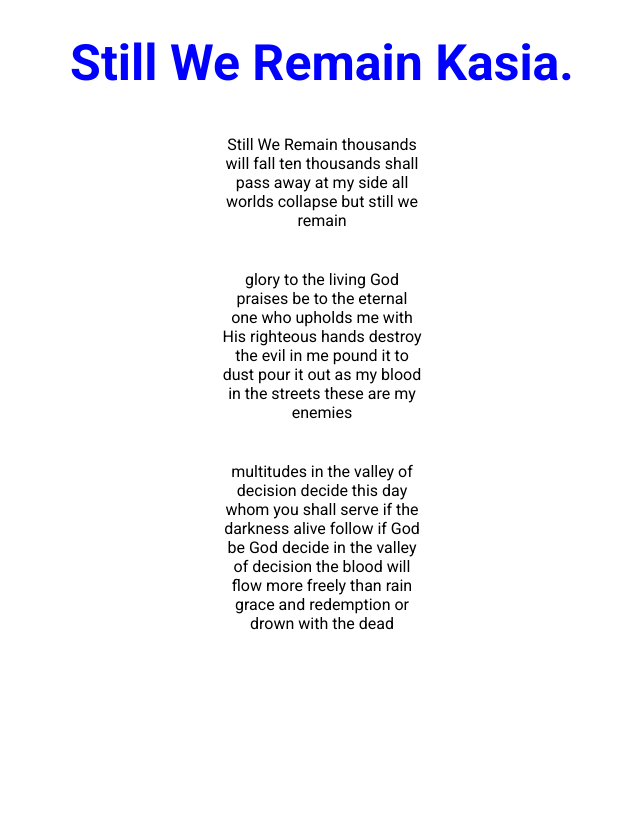
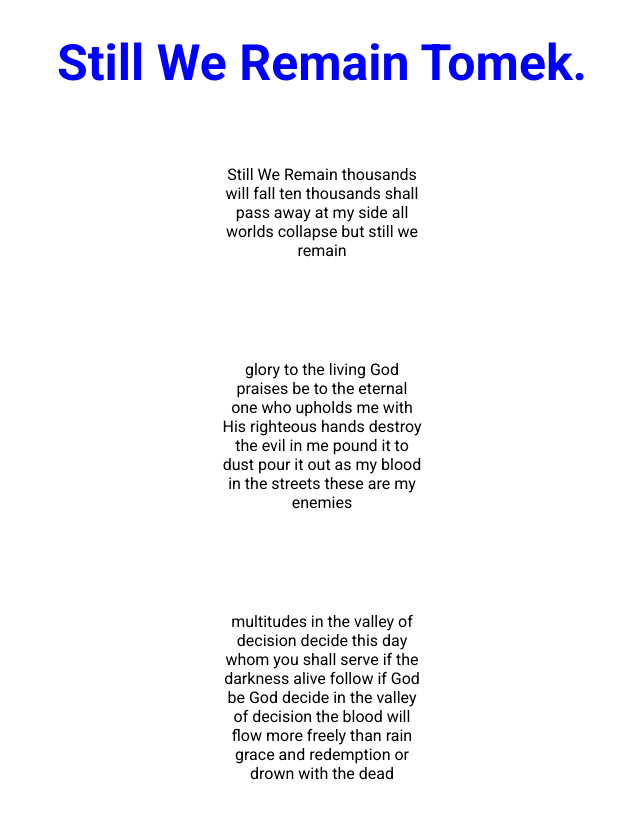
Before and after one commit to Tomm1slaw/learning-git-2, a plain HTML site: page index.html in a window 1280 px wide. Shown: the whole page, without its empty margins (318-958 px from the left). Before the commit the page ends 800 px from the top, so only its background shows below. Drawn offline with Linux system fonts and the light colour scheme.

Commit message:
Add changes2

```diff
--- a/index.html
+++ b/index.html
@@ -7,7 +7,7 @@
 	<link href="https://fonts.googleapis.com/css?family=Roboto:400,700" rel="stylesheet">
 </head>
 <body>
-	<h1 class="head">Still We Remain Kasia.</h1>
+	<h1 class="head">Still We Remain Tomek.</h1>
 		<p class="paragraph">Still We Remain
 		thousands will fall
 		ten thousands shall pass away at my side
--- a/style.css
+++ b/style.css
@@ -14,6 +14,6 @@ body {
   margin: 20px auto;
   max-width: 200px;
   border-color: black;
-  padding: 10px; }
+  padding: 40px; }
 
 /*# sourceMappingURL=style.css.map */
```
